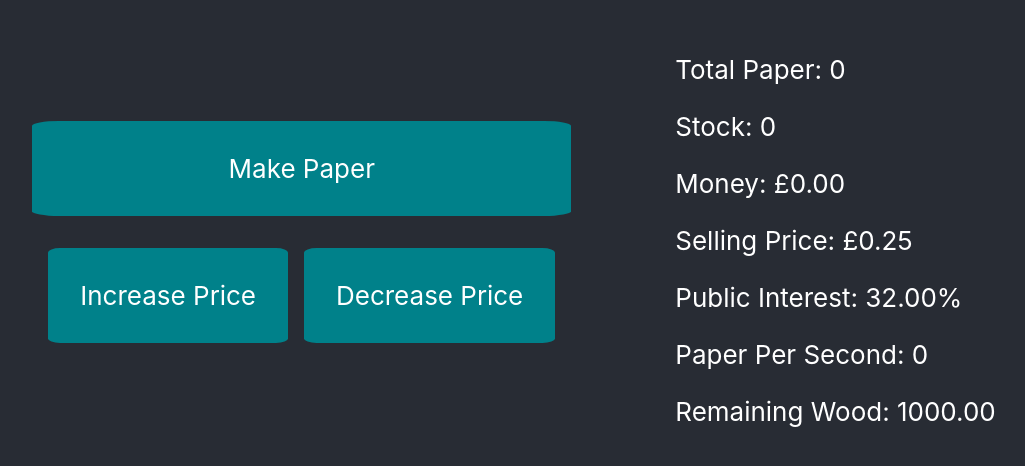
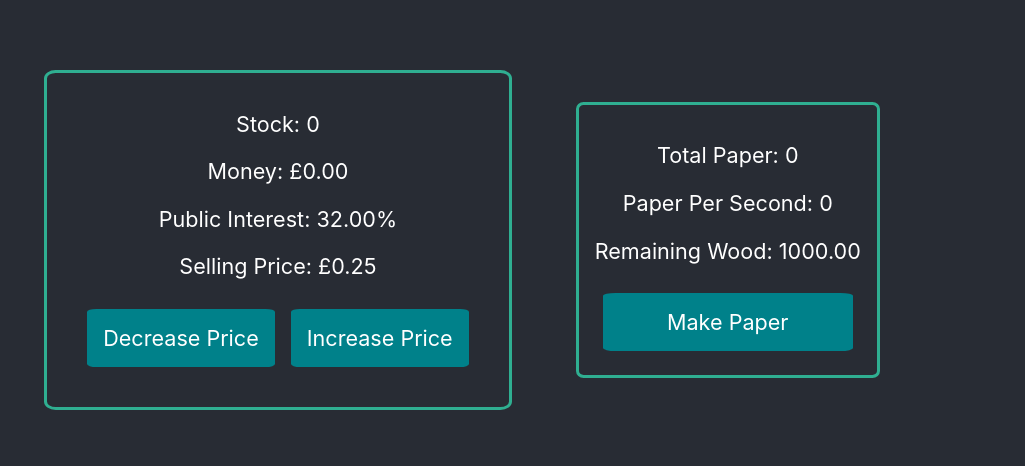
Before and after one commit to stefan-cooper/paper-clicker, a React (Create React App) app: page / in a window 1280 px wide. Shown: the part 160-626 px from the top of the page, without its empty margins (130-1155 px from the left). Built offline with nearby package versions, Linux system fonts and the light colour scheme; the HTML template or start-up script is replaced by a standard one.

Commit message:
Small redesign to make things a bit clearer

```diff
--- a/src/App.js
+++ b/src/App.js
@@ -132,11 +132,11 @@ class App extends Component {
   renderSaleButtons() {
     return (
       <div className='saleButtons'>
+        <div className='clicker' onClick={() => this.decreaseSalePrice()}>
+          Decrease Price
+        </div>
         <div className='clicker' onClick={() => this.increaseSalePrice()}>
           Increase Price
-        </div>
-        <div className='clicker' onClick={() => this.decreaseSalePrice()}>
-          Decrease Price
         </div>
       </div>
     )
@@ -149,18 +149,6 @@ class App extends Component {
           Total Paper: {this.state.paper}
         </p>
         <p className='clicks'>
-          Stock: {this.state.stock}
-        </p>
-        <p className='clicks'>
-          Money: £{this.state.money.toFixed(2)}
-        </p>
-        <p className='clicks'>
-          Selling Price: £{this.state.salePrice.toFixed(2)}
-        </p>
-        <p className='clicks'>
-          Public Interest: {(this.state.interest*100).toFixed(2)}%
-        </p>
-        <p className='clicks'>
           Paper Per Second: {this.state.autoClickers}
         </p>
         <p className='clicks'>
@@ -170,17 +158,42 @@ class App extends Component {
     )
   }
 
+  renderFinancesSection() {
+    return (
+      <div>
+        <p className='clicks'>
+        Stock: {this.state.stock}
+        </p>
+        <p className='clicks'>
+          Money: £{this.state.money.toFixed(2)}
+        </p>
+        <p className='clicks'>
+          Public Interest: {(this.state.interest*100).toFixed(2)}%
+        </p>
+        <p className='clicks'>
+          Selling Price: £{this.state.salePrice.toFixed(2)}
+        </p>
+        {this.renderSaleButtons()}
+
+      </div>
+
+    )
+  }
+
   render() {
     return (
       <div className="app">
-        <div className="playSide">
+        <div className="finances">
+          {this.renderFinancesSection()}
+        </div>
+        <div className="play">
+          {this.renderPaper()}
           {this.renderClickButton()}
-          {this.renderSaleButtons()}
+          {this.state.paper > 100 ? this.renderAutoClickButton() : ''}
           {this.state.paper > 500 ? this.renderChopWoodButton() : ''}
-          {this.state.paper > 100 ? this.renderAutoClickButton() : ''}
         </div>
-        <div className="statSide">
-          {this.renderPaper()}
+        <div className="researchTeam">
+
         </div>
       </div>
     );
--- a/src/App.scss
+++ b/src/App.scss
@@ -13,31 +13,48 @@ $gradient-5: #F9F871;
   flex-direction: row;
   align-items: center;
   justify-content: center;
-  font-size: calc(10px + 2vmin);
   color: white;
+  font-size: 1.35rem;
 }
 
-.playSide {
+.play {
   display: flex;
   flex-direction: column;
   margin: 2rem;
   padding: 1rem;
+  border-style: solid;
+  border-color: $gradient-3;
+  border-radius: 2.5%;
+  text-align: center;
 }
 
-.statSide {
+.finances {
   display: flex;
   flex-direction: column;
   padding: 1rem;
   margin: 2rem;
-  border-radius: 10%;
+  border-radius: 2.5%;
+  border-style: solid;
+  border-color: $gradient-3;
+  border-radius: 2.5%;
+  text-align: center
+}
+
+.researchTeam {
+  display: flex;
+  flex-direction: column;
+  padding: 1rem;
+  margin: 2rem;
+  text-align: center
 }
 
 .clicker {
   margin: 0.5rem;
+
   text-align: center;
   background-color: $gradient-2;
   color: white;
-  padding: 2rem;
+  padding: 1rem;
   border-radius: 5%;
   cursor: pointer;
   user-select: none;
```
